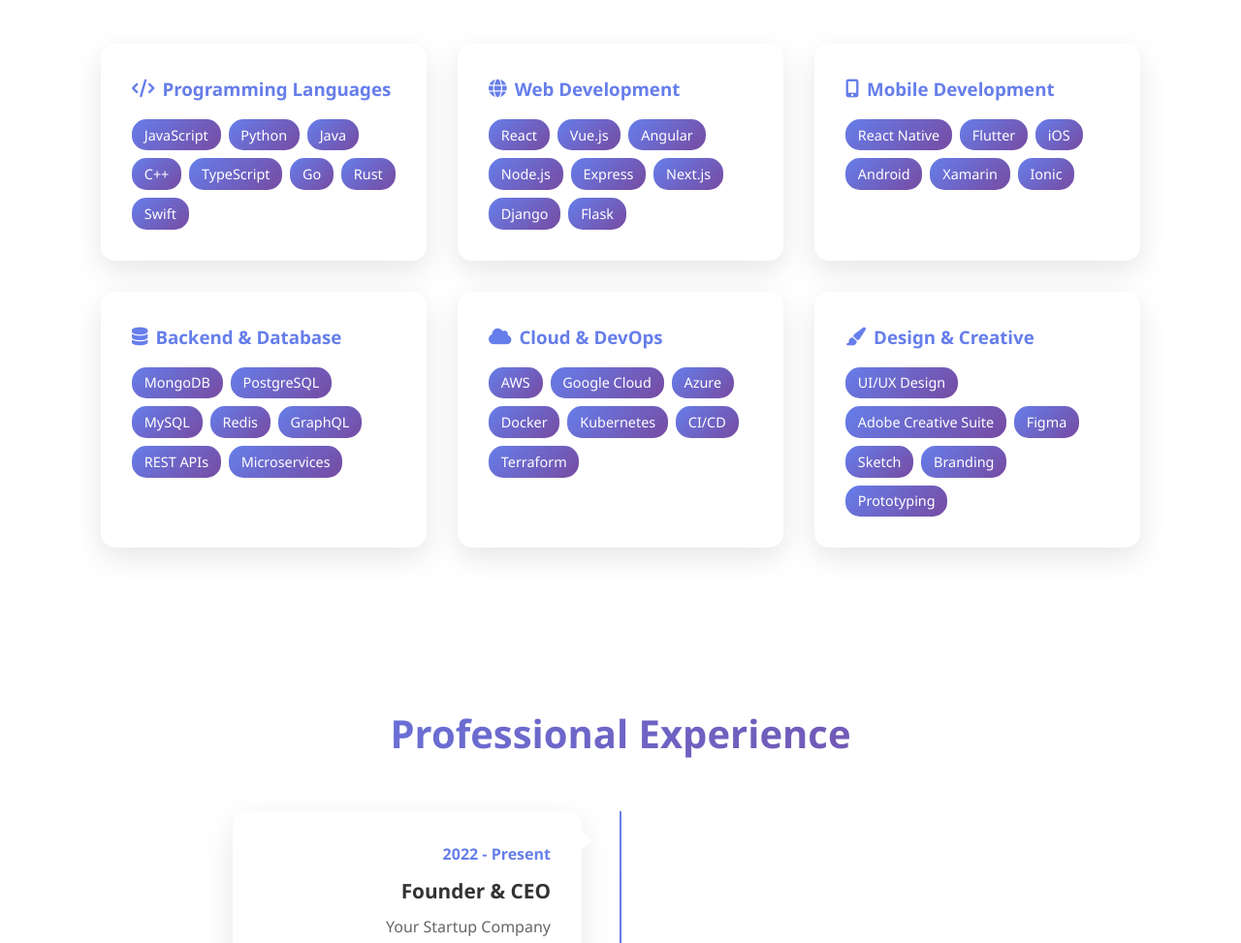
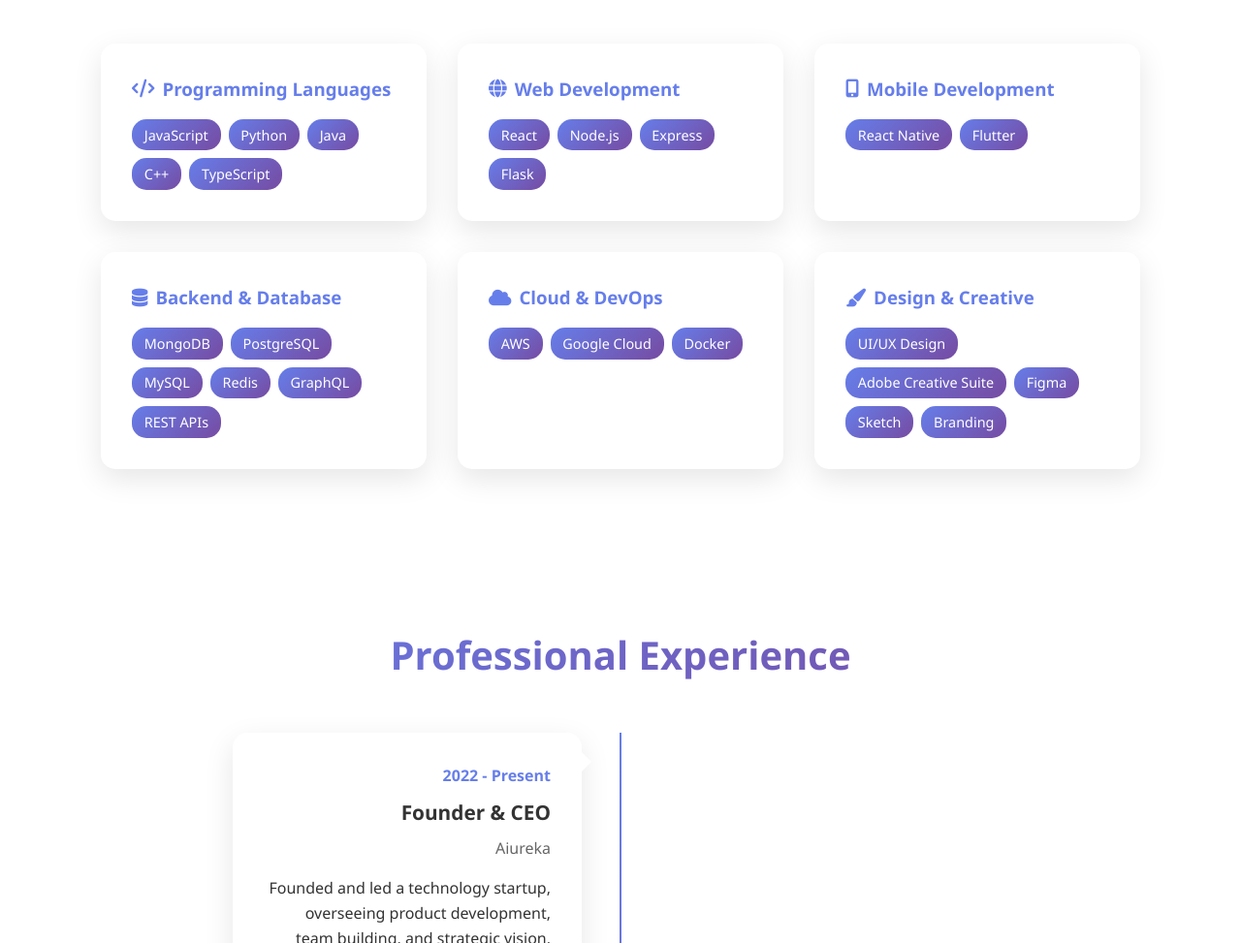
Before and after one commit to Sanithu-99/my_Portfolio, a plain HTML site: page index.html in a window 1280 px wide. Shown: the part 1671-2644 px from the top of the page at 97% size. Drawn offline with Linux system fonts and the light colour scheme.

Commit message:
Update index.html

```diff
--- a/index.html
+++ b/index.html
@@ -564,7 +564,7 @@
     <!-- Header -->
     <header class="header">
         <nav class="nav">
-            <div class="logo">YourName</div>
+            <div class="logo">Sanithu Hulathduwage</div>
             <ul class="nav-links">
                 <li><a href="#home">Home</a></li>
                 <li><a href="#about">About</a></li>
@@ -582,7 +582,7 @@
     <!-- Hero Section -->
     <section id="home" class="hero">
         <div class="hero-content">
-            <h1>Your Name</h1>
+            <h1>Sanithu Hulathduwage</h1>
             <p class="hero-subtitle">Turning Vision into Reality</p>
             <div class="hero-roles">
                 <span class="role-tag">Founder</span>
@@ -632,21 +632,14 @@
                     <span class="skill-tag">Java</span>
                     <span class="skill-tag">C++</span>
                     <span class="skill-tag">TypeScript</span>
-                    <span class="skill-tag">Go</span>
-                    <span class="skill-tag">Rust</span>
-                    <span class="skill-tag">Swift</span>
                 </div>
             </div>
             <div class="skill-category">
                 <h3><i class="fas fa-globe"></i> Web Development</h3>
                 <div class="skills-list">
                     <span class="skill-tag">React</span>
-                    <span class="skill-tag">Vue.js</span>
-                    <span class="skill-tag">Angular</span>
                     <span class="skill-tag">Node.js</span>
                     <span class="skill-tag">Express</span>
-                    <span class="skill-tag">Next.js</span>
-                    <span class="skill-tag">Django</span>
                     <span class="skill-tag">Flask</span>
                 </div>
             </div>
@@ -655,10 +648,6 @@
                 <div class="skills-list">
                     <span class="skill-tag">React Native</span>
                     <span class="skill-tag">Flutter</span>
-                    <span class="skill-tag">iOS</span>
-                    <span class="skill-tag">Android</span>
-                    <span class="skill-tag">Xamarin</span>
-                    <span class="skill-tag">Ionic</span>
                 </div>
             </div>
             <div class="skill-category">
@@ -670,7 +659,6 @@
                     <span class="skill-tag">Redis</span>
                     <span class="skill-tag">GraphQL</span>
                     <span class="skill-tag">REST APIs</span>
-                    <span class="skill-tag">Microservices</span>
                 </div>
             </div>
             <div class="skill-category">
@@ -678,11 +666,7 @@
                 <div class="skills-list">
                     <span class="skill-tag">AWS</span>
                     <span class="skill-tag">Google Cloud</span>
-                    <span class="skill-tag">Azure</span>
                     <span class="skill-tag">Docker</span>
-                    <span class="skill-tag">Kubernetes</span>
-                    <span class="skill-tag">CI/CD</span>
-                    <span class="skill-tag">Terraform</span>
                 </div>
             </div>
             <div class="skill-category">
@@ -693,7 +677,6 @@
                     <span class="skill-tag">Figma</span>
                     <span class="skill-tag">Sketch</span>
                     <span class="skill-tag">Branding</span>
-                    <span class="skill-tag">Prototyping</span>
                 </div>
             </div>
         </div>
@@ -707,7 +690,7 @@
                 <div class="experience-content">
                     <div class="experience-date">2022 - Present</div>
                     <div class="experience-title">Founder & CEO</div>
-                    <div class="experience-company">Your Startup Company</div>
+                    <div class="experience-company">Aiureka</div>
                     <p>Founded and led a technology startup, overseeing product development, team building, and strategic vision. Successfully raised funding and scaled the team from 0 to 15+ employees.</p>
                 </div>
             </div>
```
